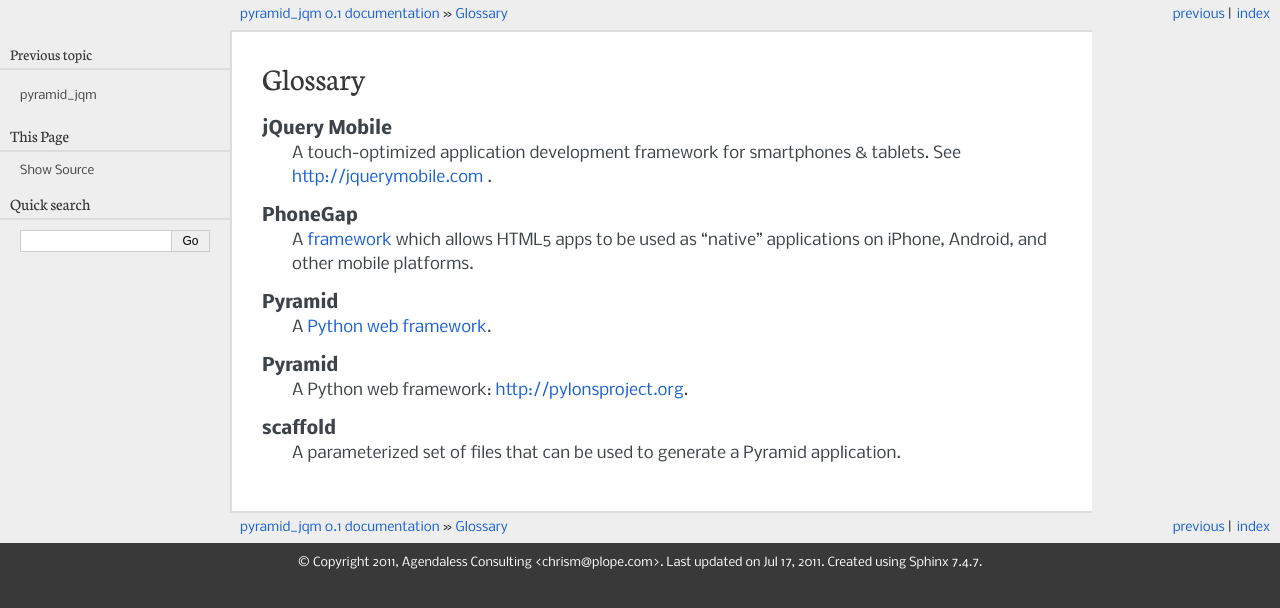
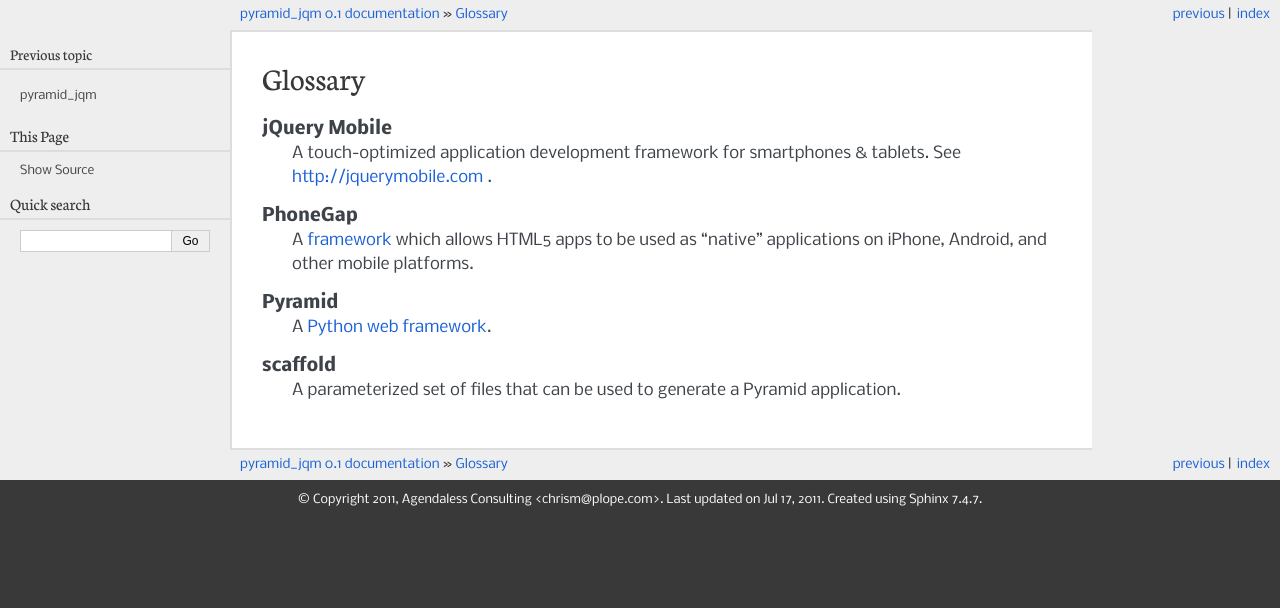
Before and after one commit to Pylons/pyramid_jqm, a Sphinx documentation site: the page built from docs/glossary.rst, in a window 1280 px wide. Shown: the top 608 px of the page. Built offline with Sphinx 7.4.7, drawn with Linux system fonts in a browser that asks for light colours.

Commit message:
duplicate glossary entry

```diff
--- a/docs/glossary.rst
+++ b/docs/glossary.rst
@@ -17,9 +17,6 @@
       A parameterized set of files that can be used to generate a Pyramid
       application.
 
-   Pyramid
-      A Python web framework: http://pylonsproject.org.
-
    PhoneGap
       A `framework <http://www.phonegap.com/>`_ which allows HTML5 apps to be
       used as "native" applications on iPhone, Android, and other mobile
```
